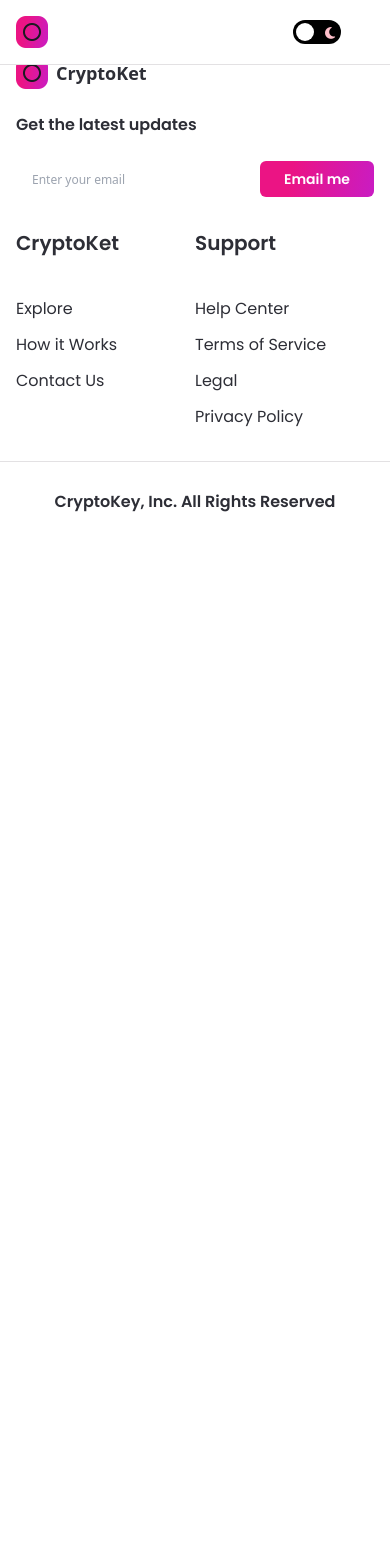
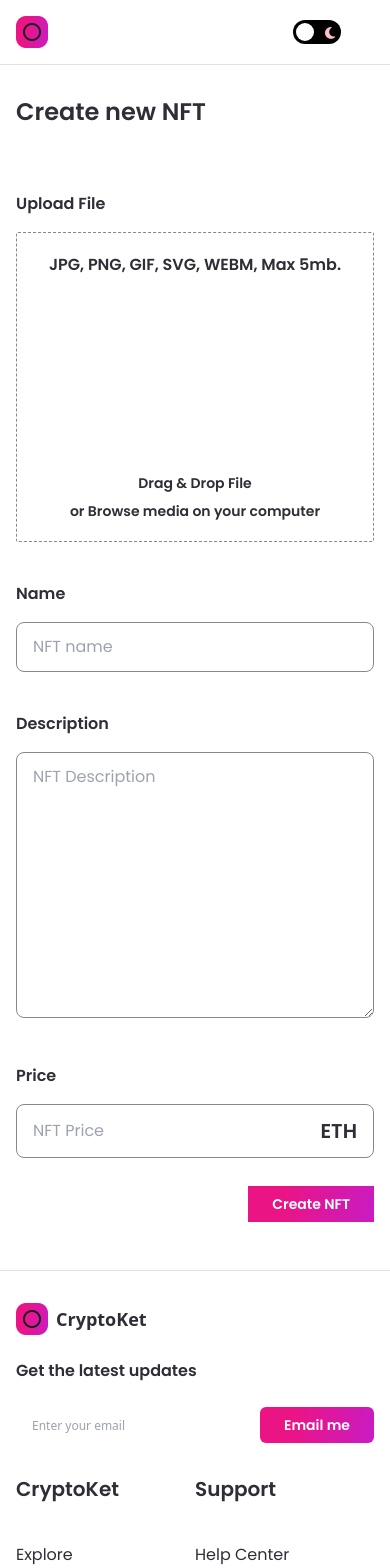
Before and after one commit to SashaMihalache/nft_marketplace_client, a Next.js app: page /create-nft in a window 390 px wide. Shown: the top 1568 px of the page. Before the commit the page ends 844 px from the top, so only its background shows below. Built offline with nearby package versions, Linux system fonts and the light colour scheme.

Commit message:
implement create nft page

```diff
--- /dev/null
+++ b/components/Input.tsx
@@ -0,0 +1,40 @@
+import React from 'react';
+
+const Input = ({ inputType, title, placeholder, handleClick }) => {
+  return (
+    <div className="mt-10 w-full">
+      <p className="font-poppins dark:text-white text-nft-black-1 font-semibold">
+        {title}
+      </p>
+
+      {inputType === 'number' ? (
+        <div className="flexBetween flex-row dark:bg-nft-black-1 bg-white border dark:border-nft-black-1 border-nft-gray-2 rounded-lg w-full outline-none font-poppins dark:text-white text-nft-gray-2 text-base mt-4 px-4 py-3">
+          <input
+            type={'number'}
+            className="flex w-full dark:bg-nft-black-1 bg-white outline-none"
+            placeholder={placeholder}
+            onChange={handleClick}
+          />
+          <p className="font-poppins dark:text-white text-nft-black-1 font-semibold text-xl">
+            ETH
+          </p>
+        </div>
+      ) : inputType === 'textarea' ? (
+        <textarea
+          placeholder={placeholder}
+          onChange={handleClick}
+          rows={10}
+          className="dark:bg-nft-black-1 bg-white border dark:border-nft-black-1 border-nft-gray-2 rounded-lg w-full outline-none font-poppins dark:text-white text-nft-gray-2 text-base mt-4 px-4 py-3"
+        />
+      ) : (
+        <input
+          className="dark:bg-nft-black-1 bg-white border dark:border-nft-black-1 border-nft-gray-2 rounded-lg w-full outline-none font-poppins dark:text-white text-nft-gray-2 text-base mt-4 px-4 py-3"
+          onChange={handleClick}
+          placeholder={placeholder}
+        />
+      )}
+    </div>
+  );
+};
+
+export default Input;
--- a/components/index.tsx
+++ b/components/index.tsx
@@ -4,5 +4,6 @@
 import Banner from './Banner';
 import CreatorCard from './CreatorCard';
 import NFTCard from './NFTCard';
+import Input from './Input';
 
-export { Navbar, Footer, Button, Banner, CreatorCard, NFTCard };
+export { Navbar, Footer, Button, Banner, CreatorCard, NFTCard, Input };
--- a/pages/create-nft.tsx
+++ b/pages/create-nft.tsx
@@ -1,7 +1,125 @@
-import React from 'react';
+import React, { useCallback, useContext, useMemo, useState } from 'react';
+import { useRouter } from 'next/router';
+import { useDropzone } from 'react-dropzone';
+import Image from 'next/image';
+import { useTheme } from 'next-themes';
+import { Button, Input } from '../components';
+
+import images from '../assets';
 
 const CreateNFT = () => {
-  return <div>CreateNFT</div>;
+  const { theme } = useTheme();
+  const [formInput, setFormInput] = useState({
+    price: '',
+    name: '',
+    description: '',
+  });
+  const [fileUrl, setFileUrl] = useState(null);
+
+  console.log(formInput);
+
+  const onDrop = useCallback(() => {
+    // upload image to IPFS
+  }, []);
+
+  const {
+    getRootProps,
+    getInputProps,
+    isDragAccept,
+    isDragReject,
+    isDragActive,
+  } = useDropzone({
+    onDrop,
+    accept: 'image/*',
+    maxSize: 5_000_000,
+  });
+
+  const fileStyle = useMemo(
+    () =>
+      `dark:bg-nft-black-1 bg-white border dark:border-white border-nft-gray-2 flex flex-col items-center p-5 rounded-sm border-dashed ${
+        isDragActive ? 'border-file-active' : ''
+      } ${isDragAccept ? 'border-file-accept' : ''}
+      ${isDragReject ? 'border-file-reject' : ''}`,
+    [isDragAccept, isDragActive, isDragReject]
+  );
+
+  return (
+    <div className="flex justify-center sm:px-4 p-12 pt-24">
+      <div className="w-3/5 md:w-full">
+        <h1 className="font-poppins dark:text-white text-nft-black-1 text-2xl minlg:text-4xl font-semibold sm:mb-4 flex-1">
+          Create new NFT
+        </h1>
+
+        <div className="mt-16 ">
+          <p className="font-poppins dark:text-white text-nft-black-1 font-semibold">
+            Upload File
+          </p>
+          <div className="mt-4">
+            <div {...getRootProps()} className={fileStyle}>
+              <input {...getInputProps()} />
+              <div className="flexCenter flex-col text-center">
+                <p className="font-poppins dark:text-white text-nft-black-1 font-semibold">
+                  JPG, PNG, GIF, SVG, WEBM, Max 5mb.
+                </p>
+                <div className="my-12 w-full flex justify-center">
+                  <Image
+                    src={images.upload}
+                    width={100}
+                    height={100}
+                    alt="file upload"
+                    className={theme === 'light' ? 'filter invert' : ''}
+                  />
+                </div>
+
+                <p className="font-poppins dark:text-white text-nft-black-1 font-semibold text-sm">
+                  Drag & Drop File
+                </p>
+                <p className="font-poppins dark:text-white text-nft-black-1 font-semibold text-sm mt-2">
+                  or Browse media on your computer
+                </p>
+              </div>
+            </div>
+            {fileUrl && (
+              <aside>
+                <div>
+                  <img src={fileUrl} alt="asset_file" />
+                </div>
+              </aside>
+            )}
+          </div>
+        </div>
+
+        <Input
+          inputType="input"
+          title="Name"
+          placeholder="NFT name"
+          handleClick={(e) => {
+            setFormInput({ ...formInput, name: e.target.value });
+          }}
+        />
+        <Input
+          inputType="textarea"
+          title="Description"
+          placeholder="NFT Description"
+          handleClick={(e) => {
+            setFormInput({ ...formInput, description: e.target.value });
+          }}
+        />
+        <Input
+          inputType="number"
+          title="Price"
+          placeholder="NFT Price"
+          handleClick={(e) => {
+            setFormInput({ ...formInput, price: e.target.value });
+          }}
+        />
+
+        <div className="mt-7 w-full flex justify-end">
+          <Button btnName={'Create NFT'} handleClick={() => {}} />
+        </div>
+      </div>
+    </div>
+  );
 };
 
 export default CreateNFT;
--- a/pages/created-nfts.tsx
+++ /dev/null
@@ -1,7 +0,0 @@
-import React from 'react';
-
-const CreatedNFTs = () => {
-  return <div>CreatedNFTs</div>;
-};
-
-export default CreatedNFTs;
--- a/pages/index.tsx
+++ b/pages/index.tsx
@@ -114,7 +114,7 @@
 
         <div className="mt-10">
           <div className="flexBetween mx-4 xs:mx-0 minlg:mx-8 sm:flex-col sm:items-start">
-            <h1 className="before:first:font-poppins dark:text-white text-nft-black-1 text-2xl minlg:text-4xl font-semibold sm:mb-4 flex-1">
+            <h1 className="font-poppins dark:text-white text-nft-black-1 text-2xl minlg:text-4xl font-semibold sm:mb-4 flex-1">
               Hot Bids
             </h1>
             <div>Search Bar</div>
```
